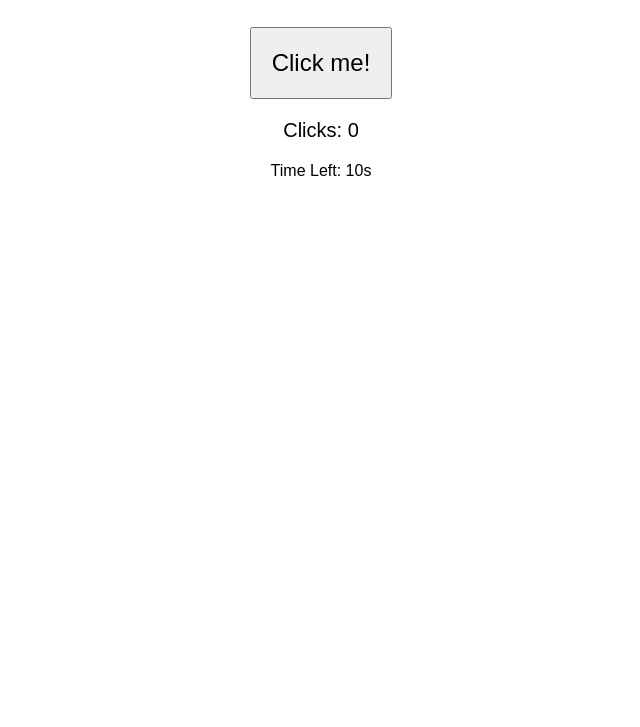
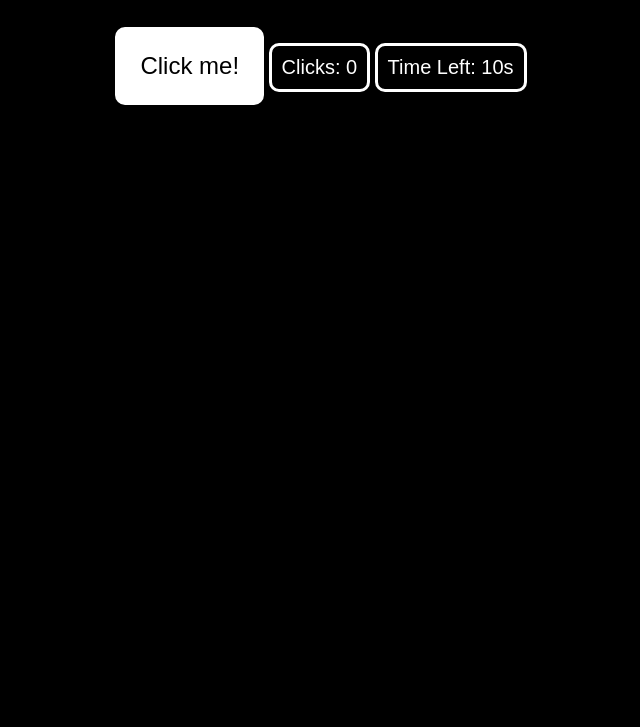
Before and after one commit to KarmaaProductions/clicker, a plain HTML site: page index.html in a window 1280 px wide. Shown: the part 73-800 px from the top of the page, without its empty margins (319-959 px from the left). Drawn offline with Linux system fonts and the light colour scheme.

Commit message:
Update index.html

```diff
--- a/index.html
+++ b/index.html
@@ -8,16 +8,31 @@
         body {
             text-align: center;
             font-family: Arial, sans-serif;
+            background-color: black;
+            color: white;
         }
         #clickButton {
             font-size: 24px;
             padding: 20px;
             margin-top: 20px;
             cursor: pointer;
+            background-color: white;
+            color: black;
+            border: 5px solid white;
+            border-radius: 10px;
+            transition: transform 0.2s, background-color 0.2s;
         }
-        #score {
+        #clickButton:hover {
+            transform: scale(1.1);
+            background-color: gray;
+        }
+        #score, #timer {
             font-size: 20px;
             margin-top: 20px;
+            border: 3px solid white;
+            padding: 10px;
+            display: inline-block;
+            border-radius: 10px;
         }
     </style>
 </head>
```
